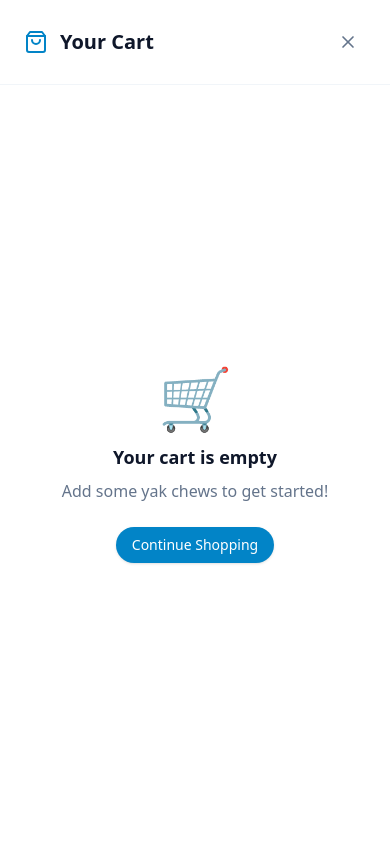
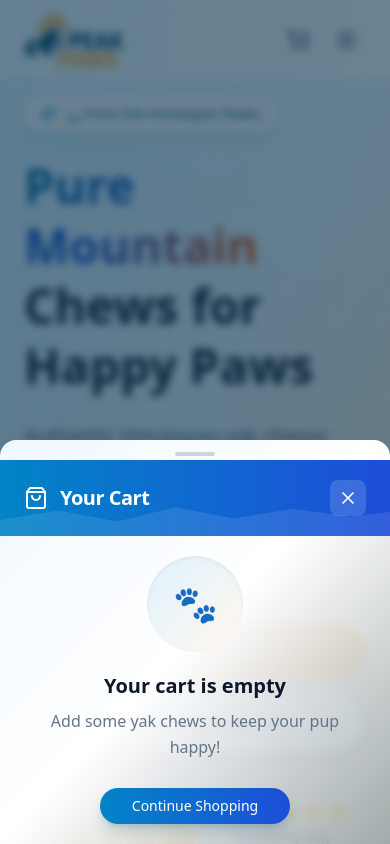
Before and after one commit to kshitijpoudyal/peak-paws-webpage, a React (Vite) app: page / in a window 390 px wide. Both pictures are taken after a click on the button 298 px from the left and 40 px from the top of the page. Shown: the top 844 px of the page. Built offline with nearby package versions, Linux system fonts and the light colour scheme.

Commit message:
update cart for mobile view, update webapp title, update amazon link

```diff
--- a/index.html
+++ b/index.html
@@ -5,7 +5,7 @@
     <link rel="icon" type="image/svg+xml" href="/favicon.ico" />
     <meta name="viewport" content="width=device-width, initial-scale=1.0" />
     <link rel="manifest" href="/manifest.json" />
-    <title>Yak Chew</title>
+    <title>Peak Chew</title>
   </head>
   <body>
     <div id="root"></div>
--- a/src/components/cart/CartDrawer.jsx
+++ b/src/components/cart/CartDrawer.jsx
@@ -1,8 +1,20 @@
 import React, { useState } from 'react';
 import { motion, AnimatePresence } from 'framer-motion';
-import { X, Plus, Minus, ShoppingBag, Loader2, Trash2 } from 'lucide-react';
+import { X, Plus, Minus, ShoppingBag, Loader2, Trash2, Mountain } from 'lucide-react';
 import { Button } from '@/components/ui/button';
 import { useCart } from '@/context/CartContext';
+import { useIsMobile } from '@/hooks/use-mobile';
+
+const itemVariants = {
+  hidden: { opacity: 0, x: 40, scale: 0.95 },
+  visible: (i) => ({
+    opacity: 1,
+    x: 0,
+    scale: 1,
+    transition: { delay: i * 0.07, type: 'spring', stiffness: 260, damping: 22 },
+  }),
+  exit: { opacity: 0, x: -60, scale: 0.92, transition: { duration: 0.22 } },
+};
 
 export default function CartDrawer() {
   const {
@@ -16,6 +28,7 @@ export default function CartDrawer() {
     setIsCartOpen,
   } = useCart();
 
+  const isMobile = useIsMobile();
   const [isLoading, setIsLoading] = useState(false);
 
   const handleCheckout = async () => {
@@ -26,9 +39,7 @@ export default function CartDrawer() {
     try {
       const response = await fetch('/api/create-checkout-session', {
         method: 'POST',
-        headers: {
-          'Content-Type': 'application/json',
-        },
+        headers: { 'Content-Type': 'application/json' },
         body: JSON.stringify({
           items: cartItems.map((item) => ({
             id: item.id,
@@ -64,8 +75,9 @@ export default function CartDrawer() {
             initial={{ opacity: 0 }}
             animate={{ opacity: 1 }}
             exit={{ opacity: 0 }}
+            transition={{ duration: 0.25 }}
             onClick={() => setIsCartOpen(false)}
-            className="fixed inset-0 bg-black/50 z-50"
+            className="fixed inset-0 bg-sky-950/60 backdrop-blur-sm z-50"
           />
         )}
       </AnimatePresence>
@@ -74,120 +86,200 @@ export default function CartDrawer() {
       <AnimatePresence>
         {isCartOpen && (
           <motion.div
-            initial={{ x: '100%' }}
-            animate={{ x: 0 }}
-            exit={{ x: '100%' }}
-            transition={{ type: 'spring', damping: 25, stiffness: 200 }}
-            className="fixed right-0 top-0 h-full w-full max-w-md bg-white shadow-2xl z-50 flex flex-col"
+            initial={isMobile ? { y: '100%', opacity: 0.5 } : { x: '100%', opacity: 0.5 }}
+            animate={isMobile ? { y: 0, opacity: 1 } : { x: 0, opacity: 1 }}
+            exit={isMobile ? { y: '100%', opacity: 0.5 } : { x: '100%', opacity: 0.5 }}
+            transition={{ type: 'spring', damping: 28, stiffness: 220 }}
+            className={
+              isMobile
+                ? 'fixed bottom-0 left-0 w-full max-h-[85vh] bg-gradient-to-br from-sky-50 via-white to-orange-50/40 shadow-2xl shadow-sky-900/20 z-50 flex flex-col rounded-t-2xl overflow-hidden'
+                : 'fixed right-0 top-0 h-full w-full max-w-md bg-gradient-to-br from-sky-50 via-white to-orange-50/40 shadow-2xl shadow-sky-900/20 z-50 flex flex-col'
+            }
           >
+            {/* Mobile drag handle */}
+            {isMobile && (
+              <div className="flex justify-center pt-3 pb-1 flex-shrink-0">
+                <div className="w-10 h-1 bg-slate-300 rounded-full" />
+              </div>
+            )}
             {/* Header */}
-            <div className="flex items-center justify-between p-6 border-b border-slate-100">
-              <div className="flex items-center gap-3">
-                <ShoppingBag className="w-6 h-6 text-sky-600" />
-                <h2 className="text-xl font-bold text-slate-900">Your Cart</h2>
+            <div className="relative flex items-center justify-between px-6 py-5 bg-gradient-to-r from-sky-600 to-blue-700 overflow-hidden">
+              {/* Subtle mountain silhouette */}
+              <div className="absolute bottom-0 left-0 w-full opacity-10 pointer-events-none">
+                <svg viewBox="0 0 400 40" preserveAspectRatio="none" className="w-full h-8 fill-white">
+                  <path d="M0,40 L0,20 L60,8 L120,22 L180,4 L240,18 L300,6 L360,16 L400,10 L400,40 Z" />
+                </svg>
+              </div>
+
+              <div className="flex items-center gap-3 relative">
+                <motion.div
+                  initial={{ rotate: -15, scale: 0.8 }}
+                  animate={{ rotate: 0, scale: 1 }}
+                  transition={{ type: 'spring', stiffness: 300, damping: 15 }}
+                >
+                  <ShoppingBag className="w-6 h-6 text-white" />
+                </motion.div>
+                <h2 className="text-xl font-bold text-white tracking-tight">Your Cart</h2>
+                <AnimatePresence>
                   {cartItemsCount > 0 && (
-                  <span className="bg-sky-100 text-sky-700 text-sm font-medium px-2 py-0.5 rounded-full">
+                    <motion.span
+                      key={cartItemsCount}
+                      initial={{ scale: 0.5, opacity: 0 }}
+                      animate={{ scale: 1, opacity: 1 }}
+                      exit={{ scale: 0.5, opacity: 0 }}
+                      transition={{ type: 'spring', stiffness: 400, damping: 18 }}
+                      className="bg-[#F9A93A] text-white text-xs font-bold px-2 py-0.5 rounded-full min-w-[1.4rem] text-center"
+                    >
                       {cartItemsCount}
-                  </span>
+                    </motion.span>
                   )}
+                </AnimatePresence>
               </div>
-              <button
+
+              <motion.button
+                whileHover={{ scale: 1.1, rotate: 90 }}
+                whileTap={{ scale: 0.9 }}
+                transition={{ type: 'spring', stiffness: 300, damping: 20 }}
                 onClick={() => setIsCartOpen(false)}
-                className="p-2 hover:bg-slate-100 rounded-lg transition-colors"
+                className="relative p-2 bg-white/15 hover:bg-white/25 rounded-lg transition-colors"
               >
-                <X className="w-5 h-5 text-slate-500" />
-              </button>
+                <X className="w-5 h-5 text-white" />
+              </motion.button>
             </div>
 
             {/* Cart Items */}
-            <div className="flex-1 overflow-y-auto p-6">
+            <div className="flex-1 overflow-y-auto px-5 py-5">
               {cartItems.length === 0 ? (
-                <div className="flex flex-col items-center justify-center h-full text-center">
-                  <div className="text-6xl mb-4">🛒</div>
-                  <h3 className="text-lg font-semibold text-slate-900 mb-2">
-                    Your cart is empty
-                  </h3>
-                  <p className="text-slate-500 mb-6">
-                    Add some yak chews to get started!
+                <motion.div
+                  initial={{ opacity: 0, y: 20 }}
+                  animate={{ opacity: 1, y: 0 }}
+                  transition={{ delay: 0.1 }}
+                  className="flex flex-col items-center justify-center h-full text-center px-4"
+                >
+                  <div className="w-24 h-24 bg-gradient-to-br from-sky-100 to-orange-50 rounded-full flex items-center justify-center mb-5 shadow-inner">
+                    <span className="text-4xl">🐾</span>
+                  </div>
+                  <h3 className="text-xl font-bold text-slate-900 mb-2">Your cart is empty</h3>
+                  <p className="text-slate-500 mb-7 leading-relaxed">
+                    Add some yak chews to keep your pup happy!
                   </p>
                   <Button
                     onClick={() => setIsCartOpen(false)}
-                    className="bg-sky-600 hover:bg-sky-700 text-white rounded-full"
+                    className="bg-gradient-to-r from-sky-600 to-blue-700 hover:from-sky-700 hover:to-blue-800 text-white rounded-full px-8 shadow-lg shadow-sky-900/20"
                   >
                     Continue Shopping
                   </Button>
-                </div>
+                </motion.div>
               ) : (
-                <div className="space-y-4">
-                  {cartItems.map((item) => (
+                <motion.div layout className="space-y-3">
+                  <AnimatePresence initial={false}>
+                    {cartItems.map((item, i) => (
                       <motion.div
                         key={item.id}
+                        custom={i}
+                        variants={itemVariants}
+                        initial="hidden"
+                        animate="visible"
+                        exit="exit"
                         layout
-                      initial={{ opacity: 0, y: 20 }}
-                      animate={{ opacity: 1, y: 0 }}
-                      exit={{ opacity: 0, x: -100 }}
-                      className="flex gap-4 p-4 bg-slate-50 rounded-xl"
+                        className="flex gap-4 p-4 bg-white rounded-2xl border border-sky-100/80 shadow-sm shadow-sky-900/5 hover:shadow-md hover:shadow-sky-900/8 transition-shadow"
                       >
-                      <div className="w-20 h-20 bg-white rounded-lg p-2 flex-shrink-0">
+                        {/* Product image */}
+                        <div className="w-20 h-20 bg-gradient-to-br from-sky-50 to-orange-50/50 rounded-xl p-2 flex-shrink-0 border border-sky-100/60">
                           <img
                             src={item.image_url}
                             alt={item.name}
                             className="w-full h-full object-contain"
                           />
                         </div>
+
                         <div className="flex-1 min-w-0">
-                        <h4 className="font-semibold text-slate-900 truncate">
+                          <h4 className="font-semibold text-slate-900 truncate text-sm leading-tight mb-1">
                             {item.name}
                           </h4>
-                        <p className="text-sky-600 font-bold">
+                          <p className="text-sky-600 font-bold text-base">
                             ${item.price.toFixed(2)}
                           </p>
-                        <div className="flex items-center gap-2 mt-2">
-                          <button
+
+                          {/* Quantity controls */}
+                          <div className="flex items-center gap-1.5 mt-2.5">
+                            <motion.button
+                              whileTap={{ scale: 0.85 }}
                               onClick={() => updateQuantity(item.id, item.quantity - 1)}
-                            className="p-1 hover:bg-slate-200 rounded transition-colors"
+                              className="w-7 h-7 flex items-center justify-center bg-sky-50 hover:bg-sky-100 text-sky-700 rounded-lg transition-colors border border-sky-200/60"
                             >
-                            <Minus className="w-4 h-4" />
-                          </button>
-                          <span className="w-8 text-center font-medium">
+                              <Minus className="w-3.5 h-3.5" />
+                            </motion.button>
+
+                            <motion.span
+                              key={item.quantity}
+                              initial={{ scale: 1.3, color: '#0284c7' }}
+                              animate={{ scale: 1, color: '#0f172a' }}
+                              transition={{ type: 'spring', stiffness: 400, damping: 20 }}
+                              className="w-8 text-center font-bold text-slate-900 text-sm"
+                            >
                               {item.quantity}
-                          </span>
-                          <button
+                            </motion.span>
+
+                            <motion.button
+                              whileTap={{ scale: 0.85 }}
                               onClick={() => updateQuantity(item.id, item.quantity + 1)}
-                            className="p-1 hover:bg-slate-200 rounded transition-colors"
+                              className="w-7 h-7 flex items-center justify-center bg-sky-50 hover:bg-sky-100 text-sky-700 rounded-lg transition-colors border border-sky-200/60"
                             >
-                            <Plus className="w-4 h-4" />
-                          </button>
-                          <button
+                              <Plus className="w-3.5 h-3.5" />
+                            </motion.button>
+
+                            <motion.button
+                              whileHover={{ scale: 1.1 }}
+                              whileTap={{ scale: 0.9 }}
                               onClick={() => removeFromCart(item.id)}
-                            className="ml-auto p-1 text-red-500 hover:bg-red-50 rounded transition-colors"
+                              className="ml-auto w-7 h-7 flex items-center justify-center text-slate-400 hover:text-red-500 hover:bg-red-50 rounded-lg transition-colors"
                             >
-                            <Trash2 className="w-4 h-4" />
-                          </button>
+                              <Trash2 className="w-3.5 h-3.5" />
+                            </motion.button>
                           </div>
                         </div>
                       </motion.div>
                     ))}
-                </div>
+                  </AnimatePresence>
+                </motion.div>
               )}
             </div>
 
             {/* Footer */}
+            <AnimatePresence>
               {cartItems.length > 0 && (
-              <div className="border-t border-slate-100 p-6 space-y-4">
+                <motion.div
+                  initial={{ y: 20, opacity: 0 }}
+                  animate={{ y: 0, opacity: 1 }}
+                  exit={{ y: 20, opacity: 0 }}
+                  transition={{ type: 'spring', stiffness: 260, damping: 22 }}
+                  className="border-t border-sky-100 bg-white/80 backdrop-blur-sm px-6 py-5 space-y-4"
+                >
+                  {/* Subtotal row */}
                   <div className="flex items-center justify-between">
-                  <span className="text-slate-600">Subtotal</span>
-                  <span className="text-2xl font-bold text-slate-900">
+                    <span className="text-slate-600 font-medium">Subtotal</span>
+                    <motion.span
+                      key={cartTotal}
+                      initial={{ scale: 1.15, color: '#0284c7' }}
+                      animate={{ scale: 1, color: '#0f172a' }}
+                      transition={{ type: 'spring', stiffness: 400, damping: 20 }}
+                      className="text-2xl font-black text-slate-900"
+                    >
                       ${cartTotal.toFixed(2)}
-                  </span>
+                    </motion.span>
                   </div>
-                <p className="text-sm text-slate-500">
+
+                  <p className="text-xs text-slate-400">
                     Shipping and taxes calculated at checkout
                   </p>
+
+                  {/* Checkout button */}
+                  <motion.div whileHover={{ scale: 1.01 }} whileTap={{ scale: 0.98 }}>
                     <Button
                       onClick={handleCheckout}
                       disabled={isLoading}
-                  className="w-full bg-[#F9A93A] hover:bg-[#e89820] text-white rounded-full py-6 text-lg font-semibold shadow-lg shadow-amber-900/20"
+                      className="w-full bg-[#F9A93A] hover:bg-[#e89820] text-white rounded-full py-6 text-base font-bold shadow-lg shadow-amber-900/20 transition-all"
                     >
                       {isLoading ? (
                         <>
@@ -196,18 +288,22 @@ export default function CartDrawer() {
                         </>
                       ) : (
                         <>
+                          <ShoppingBag className="w-4 h-4 mr-2" />
                           Checkout
                         </>
                       )}
                     </Button>
+                  </motion.div>
+
                   <button
                     onClick={clearCart}
-                  className="w-full text-sm text-slate-500 hover:text-slate-700 transition-colors"
+                    className="w-full text-xs text-slate-400 hover:text-slate-600 transition-colors py-1"
                   >
                     Clear cart
                   </button>
-              </div>
+                </motion.div>
               )}
+            </AnimatePresence>
           </motion.div>
         )}
       </AnimatePresence>
--- a/src/data/products.json
+++ b/src/data/products.json
@@ -6,7 +6,7 @@
     "image_url": "/products/small.png",
     "price": 14.99,
     "stripe_price_id": "price_small_yak_chew",
-    "amazon_url": "https://www.amazon.com/"
+    "amazon_url": "https://a.co/d/08ZyFCoC"
   },
   {
     "id": 2,
@@ -15,7 +15,7 @@
     "image_url": "/products/medium.png",
     "price": 19.99,
     "stripe_price_id": "price_medium_yak_chew",
-    "amazon_url": "https://www.amazon.com/"
+    "amazon_url": "https://a.co/d/042aBiMl"
   },
   {
     "id": 3,
@@ -24,6 +24,6 @@
     "image_url": "/products/large.png",
     "price": 24.99,
     "stripe_price_id": "price_large_yak_chew",
-    "amazon_url": "https://www.amazon.com/"
+    "amazon_url": "https://a.co/d/08Ulp5zX"
   }
 ]
```
Lines whose indentation alone changed are shown as unchanged.
